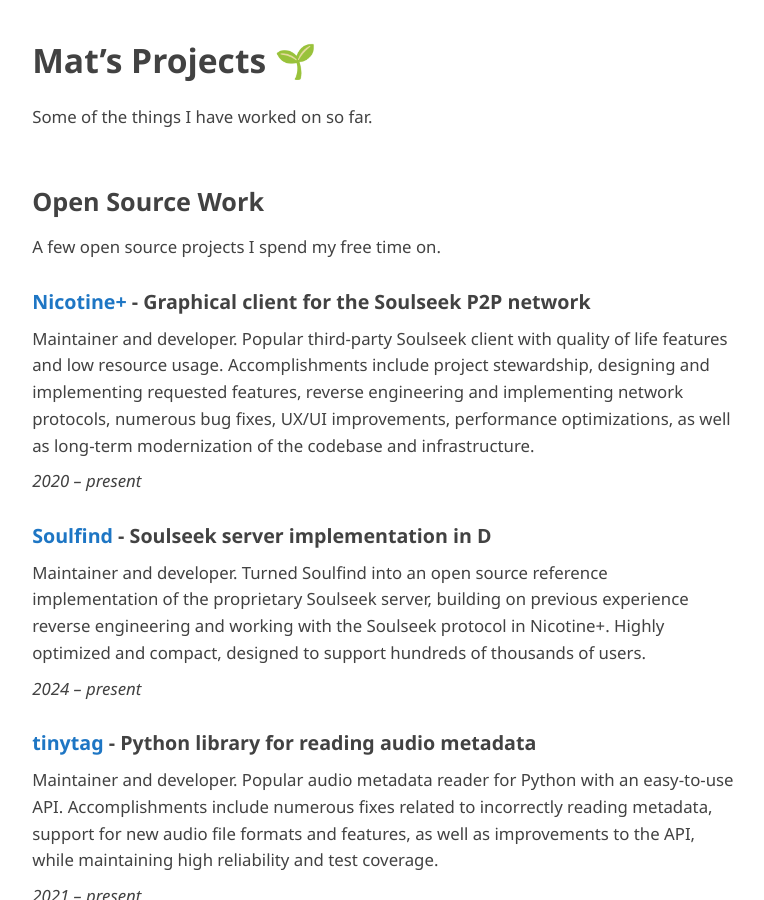
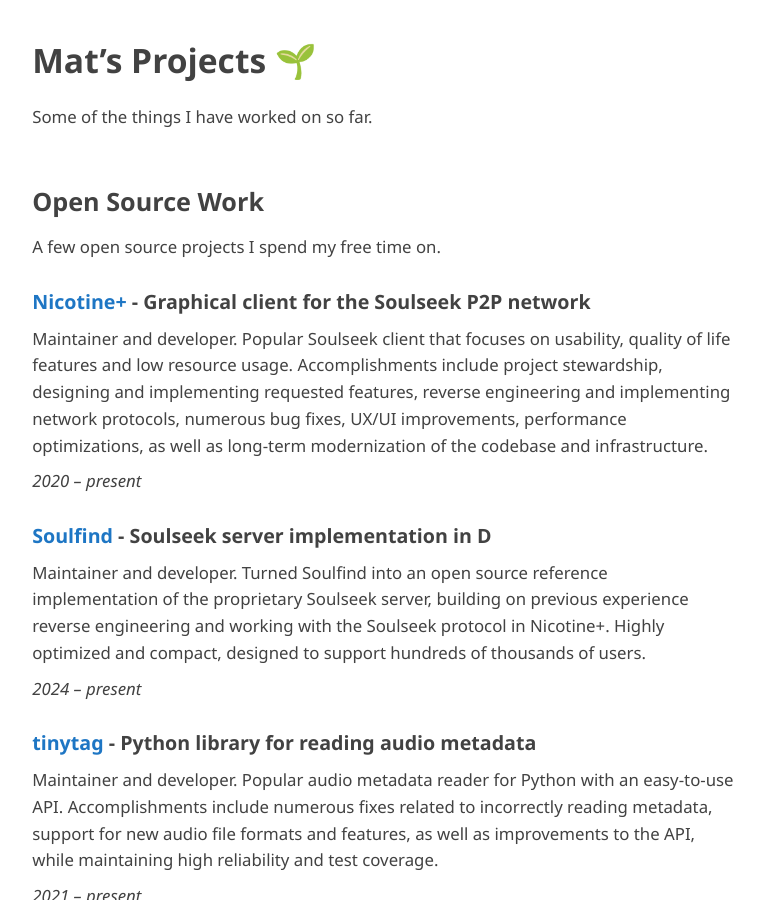
Before and after one commit to mathiascode/projects, a Jekyll site: the page built from index.md, in a window 1280 px wide and 900 px high. Shown: the whole window, without its empty margins (255-1019 px from the left). Built offline with Jekyll 4.4.1, drawn with Linux system fonts in a browser that asks for light colours; our own code applies the rules of GitHub Pages for plain Markdown files.

Commit message:
Update Nicotine+ description

```diff
--- a/index.md
+++ b/index.md
@@ -13,7 +13,7 @@
 
 ### [Nicotine+](https://github.com/nicotine-plus/nicotine-plus) - Graphical client for the Soulseek P2P network
 
-Maintainer and developer. Popular third-party Soulseek client with quality of life features and low resource usage. Accomplishments include project stewardship, designing and implementing requested features, reverse engineering and implementing network protocols, numerous bug fixes, UX/UI improvements, performance optimizations, as well as long-term modernization of the codebase and infrastructure.
+Maintainer and developer. Popular Soulseek client that focuses on usability, quality of life features and low resource usage. Accomplishments include project stewardship, designing and implementing requested features, reverse engineering and implementing network protocols, numerous bug fixes, UX/UI improvements, performance optimizations, as well as long-term modernization of the codebase and infrastructure.
 
 *2020 – present*
 
```
